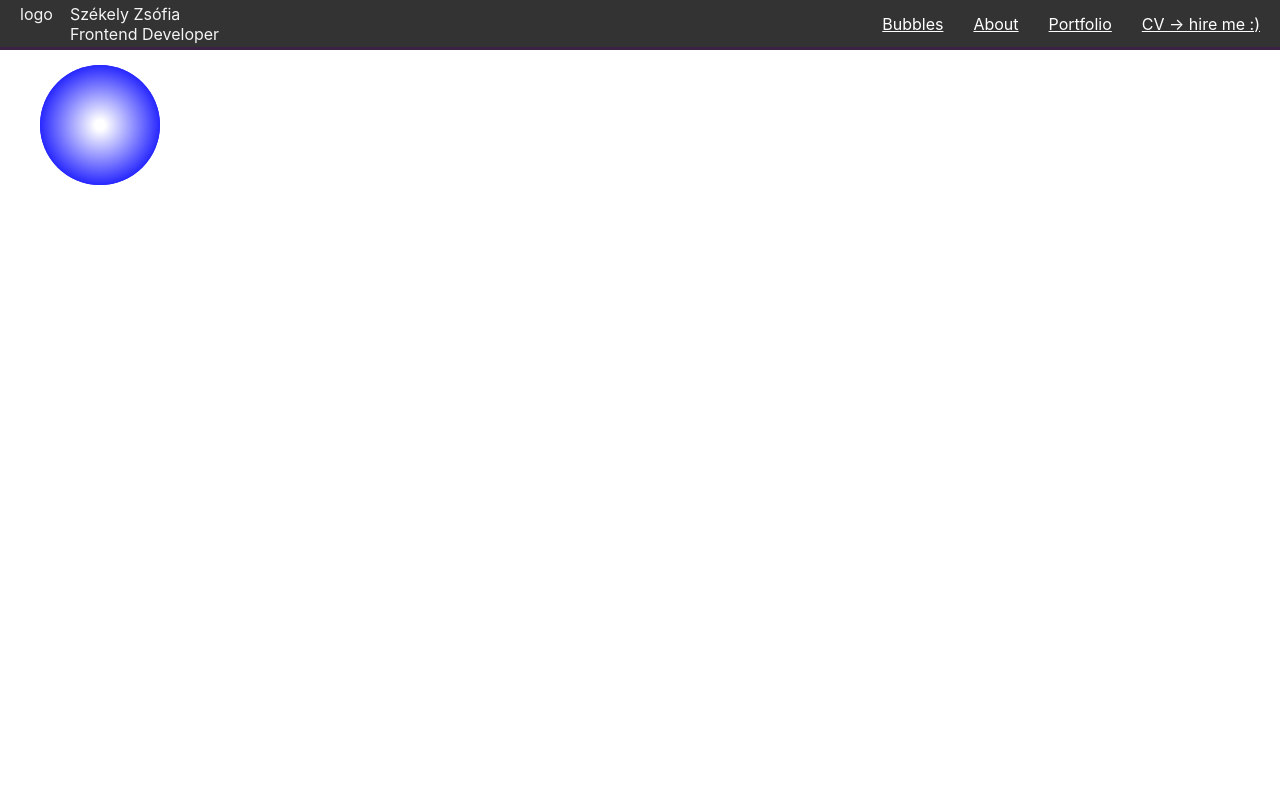
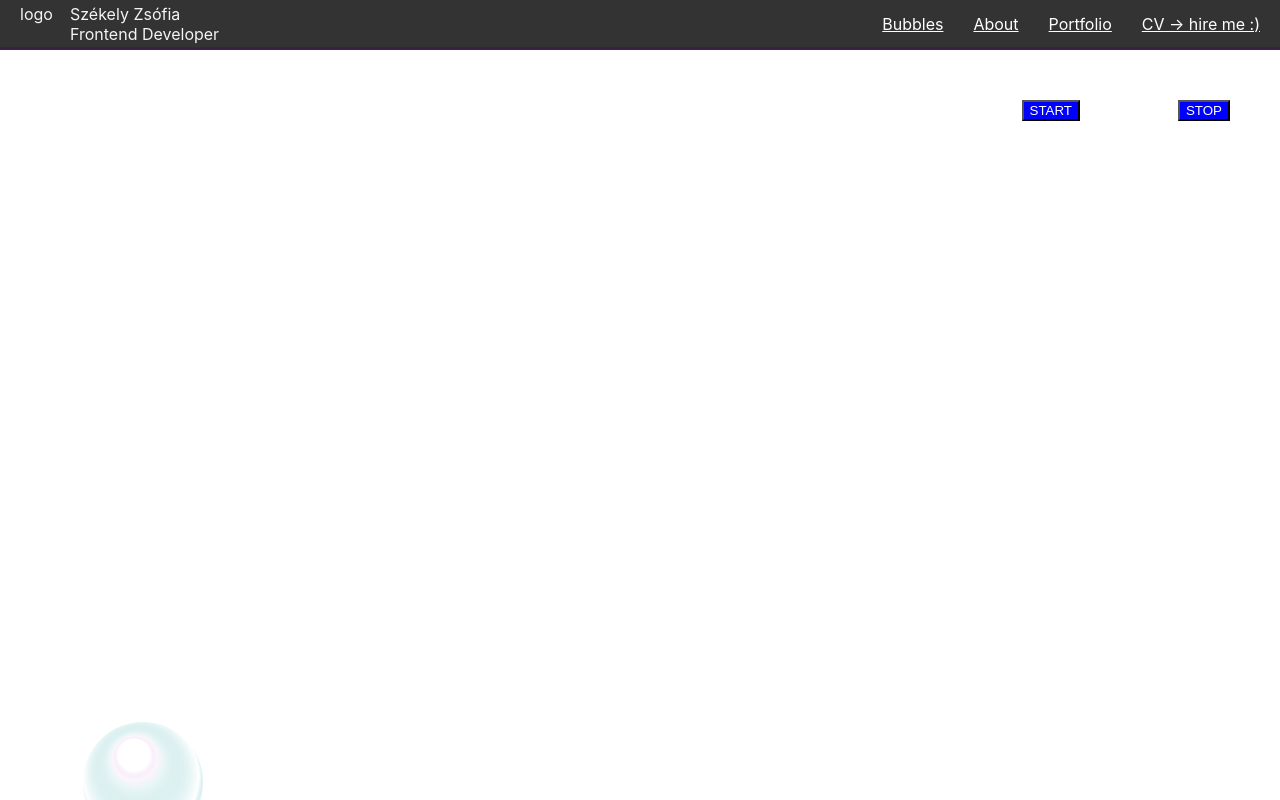
Before and after one commit to Scarlattea/react-course-app, a React (Create React App) app in the folder react-course/: page /bubbles in a window 1280 px wide. Built offline with nearby package versions, Linux system fonts and the light colour scheme; a web font is replaced by a local one.

Commit message:
bubble width canvas

```diff
--- a/react-course/src/components/Bubbles/Bubbles.css
+++ b/react-course/src/components/Bubbles/Bubbles.css
@@ -2,4 +2,17 @@
   width: 100%;
   height: calc(100vh - 50px);
   overflow: hidden;
+}
+.bubble-page .stop-btn, .bubble-page .start-btn {
+  background: blue;
+  color: white;
+  position: absolute;
+  top: 100px;
+  right: 50px;
+}
+.bubble-page .stop-btn:hover, .bubble-page .start-btn:hover {
+  background: blueviolet;
+}
+.bubble-page .start-btn {
+  right: 200px;
 }/*# sourceMappingURL=Bubbles.css.map */
--- a/react-course/src/components/Bubbles/Bubbles.js
+++ b/react-course/src/components/Bubbles/Bubbles.js
@@ -1,36 +1,69 @@
 import './Bubbles.css';
-import React from 'react';
+import React, { useState } from 'react';
 
 export default function Bubbles(props) {
+
+    let draw = true;
+
     React.useEffect(()=>{
-        const canvas = document.querySelector('canvas');
-        var ctx = canvas.getContext('2d');
+            const canvas = document.querySelector('canvas');
+            var ctx = canvas.getContext('2d');
+            var x = 75,
+            y = window.innerHeight,
+            innerRadius = 10,
+            outerRadius = 70,
+            radius = 60;
+            let iter = 1;
 
-        var x = 100,
-            y = 75,
-            // Radii of the white glow.
-            innerRadius = 5,
-            outerRadius = 70,
-            // Radius of the entire circle.
-            radius = 60;
+            let drawInterval = setInterval(() => {
+                console.log(draw);
+                if(draw){
+                    ctx.clearRect(0, 0, canvas.width, canvas.height);
+                    animateBubble(ctx, x, y, innerRadius, outerRadius, radius, iter);
+                    iter++;
+                }
+            }, 80);
 
-        var gradient = ctx.createRadialGradient(x, y, innerRadius, x, y, outerRadius);
+    });
+
+    function animateBubble(ctx, x, y, innerRadius, outerRadius, radius, iter){
+        var gradient = ctx.createRadialGradient(x + iter - 10 , y - iter - 30 , innerRadius, x + iter, y - iter  , outerRadius);
         gradient.addColorStop(0, 'white');
-        gradient.addColorStop(1, 'blue');
+        gradient.addColorStop(0.1, 'white');
+        gradient.addColorStop(0.2, 'rgba(236, 206, 242, 0.2)');
+        gradient.addColorStop(0.3, 'rgba(142, 207, 209, 0.2)');
 
-        ctx.arc(x, y, radius, 0, 2 * Math.PI);
 
+        gradient.addColorStop(0.8, 'white');
+        gradient.addColorStop(0.9, 'rgba(142, 207, 209, 0.2)');
+
+        ctx.beginPath();
+        ctx.arc(x + iter , y - iter , radius, 0, 2 * Math.PI);
         ctx.fillStyle = gradient;
         ctx.fill();
-    });
+    }
 
     let body = document.querySelector('body');
     body.className = "bubble-page";
 
+    function stopBtnClickHandler (e){
+        draw = false;
+        console.log(draw);
+        /*const canvas = document.querySelector('canvas');
+        var ctx = canvas.getContext('2d');
+        ctx.clearRect(0, 0, canvas.width, canvas.height);*/
+    }
+
+    function startBtnClickHandler (e){
+        draw = true;
+        console.log(draw);
+    }
+
     return (<>
         <div class="bubbles-main-container">
             <canvas className='bubbles-canvas' width={`${window.innerWidth}px`} height={`${window.innerHeight}px`}></canvas>
-
+            <button className="stop-btn" onClick={stopBtnClickHandler}> STOP</button>
+            <button className="start-btn" onClick={startBtnClickHandler}> START</button>
         </div>
     </>);
 }
--- a/react-course/src/components/Bubbles/Bubbles.scss
+++ b/react-course/src/components/Bubbles/Bubbles.scss
@@ -4,4 +4,17 @@
         height: calc(100vh - 50px);
         overflow: hidden;
     }
+    .stop-btn, .start-btn{
+        background: blue;
+        color: white;
+        position: absolute;
+        top: 100px;
+        right: 50px;
+        &:hover{
+            background: blueviolet;
+        }
+    }
+    .start-btn{
+        right: 200px;
+    }
 }
```
Also changed, not shown: 1 other file (tests, documents, lock files or other folders).
